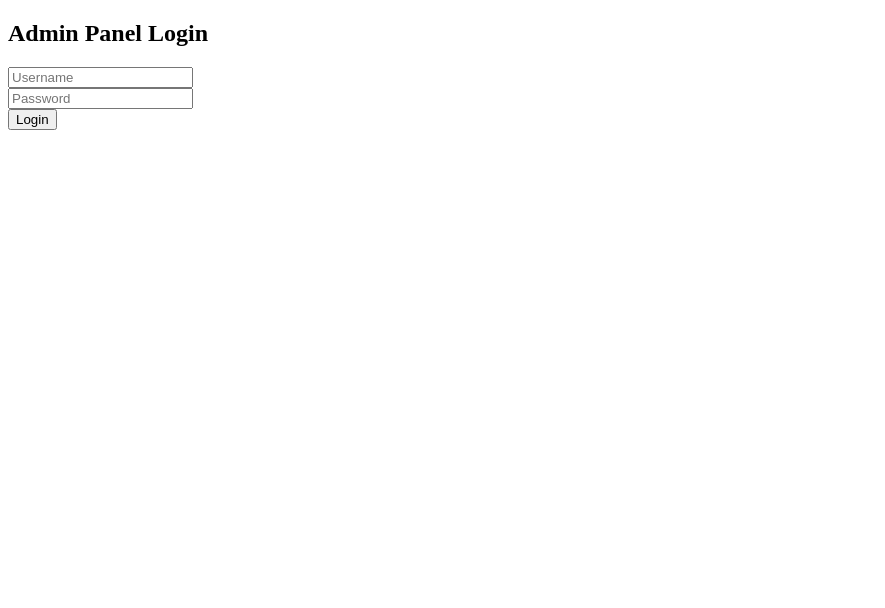
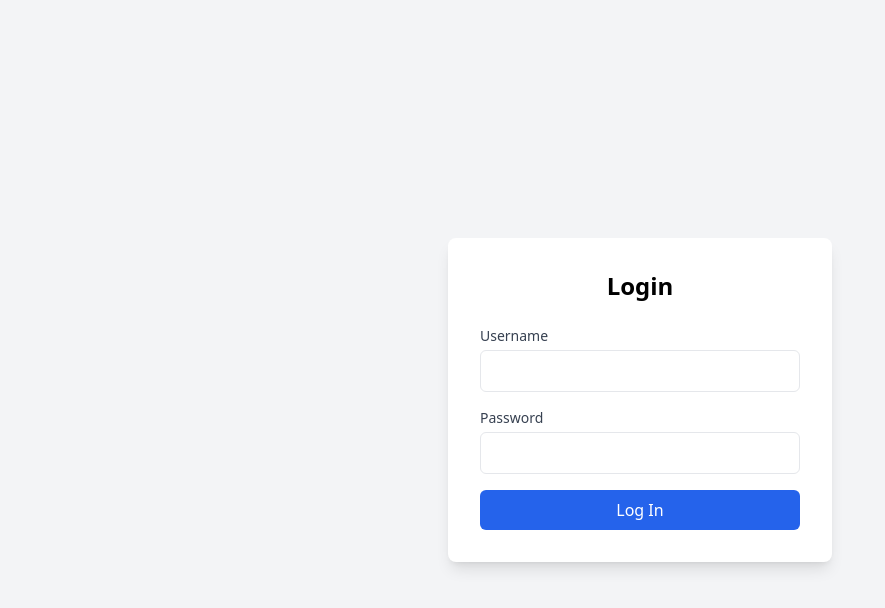
Before and after one commit to forkiepoos/robloxadminpannel, a website: page public/login.html in a window 1280 px wide. Shown: the whole page, without its empty margins (0-885 px from the left). Drawn offline with nearby package versions, Linux system fonts and the light colour scheme.

Commit message:
Update login.html

```diff
--- a/public/login.html
+++ b/public/login.html
@@ -1,34 +1,27 @@
 <!DOCTYPE html>
 <html lang="en">
 <head>
-  <meta charset="UTF-8">
-  <title>Admin Login</title>
-  <script>
-    async function login(event) {
-      event.preventDefault();
-      const username = document.getElementById('username').value;
-      const password = document.getElementById('password').value;
-
-      const res = await fetch('/auth', {
-        method: 'POST',
-        headers: { 'Content-Type': 'application/json' },
-        body: JSON.stringify({ username, password }),
-      });
-
-      if (res.ok) {
-        window.location.href = '/dashboard';
-      } else {
-        alert('Invalid login');
-      }
-    }
-  </script>
+  <meta charset="UTF-8" />
+  <meta name="viewport" content="width=device-width, initial-scale=1.0" />
+  <title>Admin Panel Login</title>
+  <script src="https://cdn.tailwindcss.com"></script>
 </head>
-<body>
-  <h2>Admin Panel Login</h2>
-  <form onsubmit="login(event)">
-    <input type="text" id="username" placeholder="Username" required><br>
-    <input type="password" id="password" placeholder="Password" required><br>
-    <button type="submit">Login</button>
-  </form>
+<body class="bg-gray-100 flex items-center justify-center h-screen">
+  <div class="bg-white p-8 rounded-lg shadow-lg w-full max-w-sm">
+    <h1 class="text-2xl font-bold mb-6 text-center">Login</h1>
+    <form method="POST" action="/login" class="space-y-4">
+      <div>
+        <label class="block mb-1 text-sm font-medium text-gray-700">Username</label>
+        <input type="text" name="username" required class="w-full px-3 py-2 border rounded-md focus:outline-none focus:ring-2 focus:ring-blue-400" />
+      </div>
+      <div>
+        <label class="block mb-1 text-sm font-medium text-gray-700">Password</label>
+        <input type="password" name="password" required class="w-full px-3 py-2 border rounded-md focus:outline-none focus:ring-2 focus:ring-blue-400" />
+      </div>
+      <button type="submit" class="w-full bg-blue-600 text-white py-2 rounded-md hover:bg-blue-700 transition">
+        Log In
+      </button>
+    </form>
+  </div>
 </body>
 </html>
```
